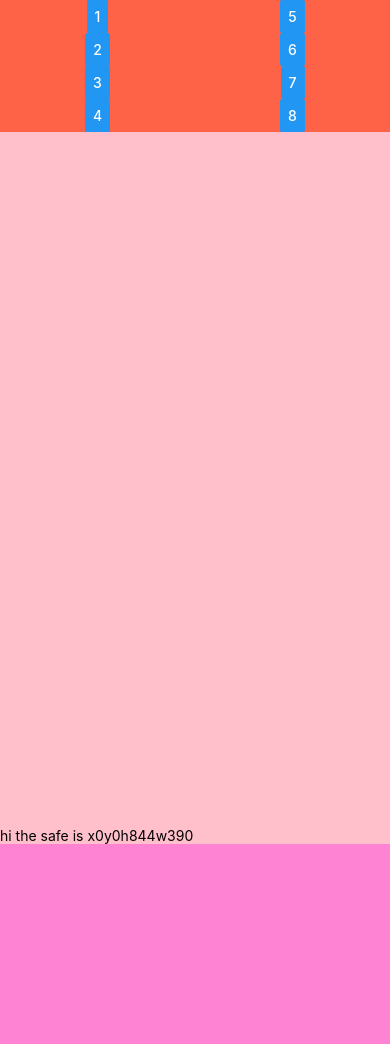
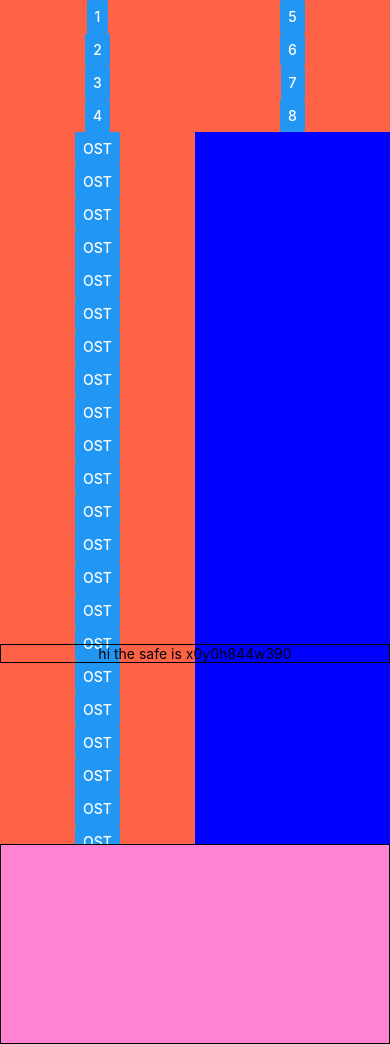
Before and after one commit to JeppeGivskud/Projekt-8---PDP2020, a React Native app in the folder App interface/HabitPageExample/: screen / in a window 390 px wide. Built offline with nearby package versions, Linux system fonts and the light colour scheme.

Commit message:
Trukket pagen ud af app.js

```diff
--- a/App interface/HabitPageExample/components/HabitPage.js
+++ b/App interface/HabitPageExample/components/HabitPage.js
@@ -11,6 +11,7 @@ import {
 
 import { useState } from "react";
 //import Ellipsis from "./components/ellipsis";
+import TestButtons from "./TestButtons";
 
 function HabitPage() {
   const [safeAreaDimensions, setSafeAreaDimensions] = useState({
@@ -19,6 +20,10 @@ function HabitPage() {
     width: 1,
     height: 1,
   });
+  const ScreenDimensions = {
+    height: Dimensions.get("window").height,
+    width: Dimensions.get("window").width,
+  };
 
   const handleSafeAreaLayout = (event) => {
     const { x, y, width, height } = event.nativeEvent.layout;
@@ -36,10 +41,20 @@ function HabitPage() {
         <ScrollView style={{ flex: 1 }}>
           <View style={styles.container}>
             <View style={styles.column}>
-              <Button title={"1"}></Button>
-              <Button title={"2"}></Button>
+              <Button
+                title={"1"}
+                onPress={() =>
+                  console.log(
+                    Dimensions.get("window"),
+                    ScreenDimensions.height,
+                    ScreenDimensions.width
+                  )
+                }
+              ></Button>
+              <Button title={"2"} height={20}></Button>
               <Button title={"3"}></Button>
               <Button title={"4"}></Button>
+              <TestButtons></TestButtons>
             </View>
             <View style={styles.column}>
               <Button title={"5"}></Button>
@@ -49,18 +64,35 @@ function HabitPage() {
             </View>
           </View>
         </ScrollView>
-        <Text>
-          hi the safe is x{safeAreaDimensions.x}y{safeAreaDimensions.y}h
-          {safeAreaDimensions.height}w{safeAreaDimensions.width}
-        </Text>
+        <View
+          style={{
+            position: "absolute",
+            flex: 1,
+            alignContent: "flex-end",
+            alignItems: "center",
+            justifyContent: "center",
+            top: safeAreaDimensions.height - 200,
+            width: safeAreaDimensions.width,
+            borderWidth: 1,
+          }}
+        >
+          <Text>
+            hi the safe is x{safeAreaDimensions.x}y{safeAreaDimensions.y}h
+            {safeAreaDimensions.height}w{safeAreaDimensions.width}
+          </Text>
+        </View>
       </SafeAreaView>
       <View
         style={[
-          styles.overlayBottom,
           {
             width: safeAreaDimensions.width,
             top: safeAreaDimensions.height,
             height: 200,
+            borderWidth: 1,
+            position: "absolute",
+            width: "100%",
+            backgroundColor: "rgba(255,100,200,0.8)", // semi-transparent red
+            zIndex: 10, // ensure it's above other components
           },
         ]}
       ></View>
@@ -82,11 +114,5 @@ const styles = StyleSheet.create({
     justifyContent: "center",
     backgroundColor: "tomato",
   },
-  overlayBottom: {
-    position: "absolute",
-    width: "100%",
-    backgroundColor: "rgba(255,100,200,0.8)", // semi-transparent red
-    zIndex: 10, // ensure it's above other components
-  },
 });
 export default HabitPage;
--- /dev/null
+++ b/App interface/HabitPageExample/components/TestButtons.js
@@ -0,0 +1,36 @@
+import { View, Button } from "react-native";
+export default function TestButtons() {
+  return (
+    <View style={{ flex: 1 }}>
+      <Button title={"Ost"}></Button>
+      <Button title={"Ost"}></Button>
+      <Button title={"Ost"}></Button>
+      <Button title={"Ost"}></Button>
+      <Button title={"Ost"}></Button>
+      <Button title={"Ost"}></Button>
+      <Button title={"Ost"}></Button>
+      <Button title={"Ost"}></Button>
+      <Button title={"Ost"}></Button>
+      <Button title={"Ost"}></Button>
+      <Button title={"Ost"}></Button>
+      <Button title={"Ost"}></Button>
+      <Button title={"Ost"}></Button>
+      <Button title={"Ost"}></Button>
+      <Button title={"Ost"}></Button>
+      <Button title={"Ost"}></Button>
+      <Button title={"Ost"}></Button>
+      <Button title={"Ost"}></Button>
+      <Button title={"Ost"}></Button>
+      <Button title={"Ost"}></Button>
+      <Button title={"Ost"}></Button>
+      <Button title={"Ost"}></Button>
+      <Button title={"Ost"}></Button>
+      <Button title={"Ost"}></Button>
+      <Button title={"Ost"}></Button>
+      <Button title={"Ost"}></Button>
+      <Button title={"Ost"}></Button>
+      <Button title={"Ost"}></Button>
+      <Button title={"Ost"}></Button>
+    </View>
+  );
+}
```
